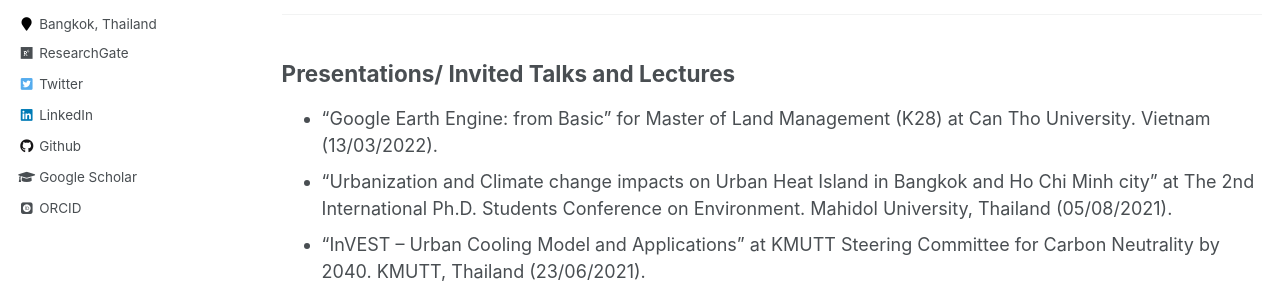
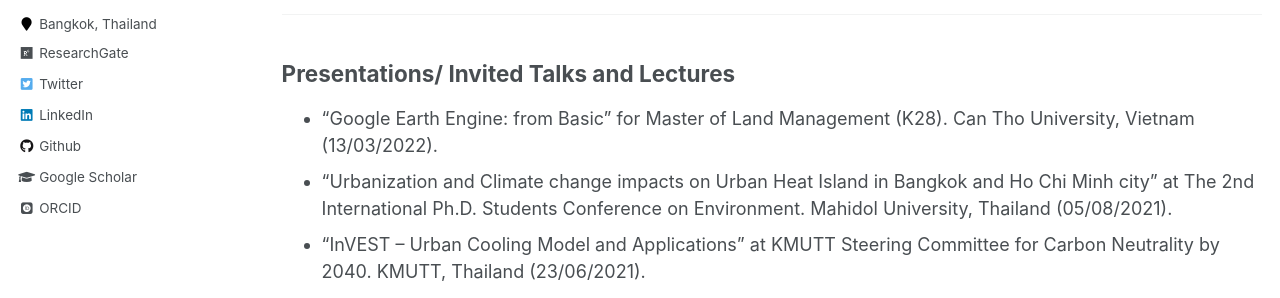
Before and after one commit to canng/oldsite, a Jekyll site: the page built from _pages/cv.md, in a window 1280 px wide and 900 px high, scrolled down 2746 px. Shown: the part 317-615 px from the top of the window. Built offline with Jekyll 4.4.1, drawn with Linux system fonts in a browser that asks for light colours; some web fonts are replaced; some of the changed text lies outside the part shown.

Commit message:
update info

```diff
--- a/_pages/cv.md
+++ b/_pages/cv.md
@@ -83,7 +83,7 @@ My full CV can be found out [here](/files/pdfs/Can.T.Nguyen_CV_2022.pdf).
  <hr>
 
 ## Presentations/ Invited Talks and Lectures
-* "Google Earth Engine: from Basic" for Master of Land Management (K28) at Can Tho University. Vietnam (13/03/2022).
+* "Google Earth Engine: from Basic" for Master of Land Management (K28). Can Tho University, Vietnam (13/03/2022).
 * “Urbanization and Climate change impacts on Urban Heat Island in Bangkok and Ho Chi Minh city” at The 2nd International Ph.D. Students Conference on Environment. Mahidol University, Thailand (05/08/2021).
 * “InVEST – Urban Cooling Model and Applications” at KMUTT Steering Committee for Carbon Neutrality by 2040. KMUTT, Thailand (23/06/2021).
 * “Mapping Cultural Ecosystem Services using Public Participatory Mapping” at training on Approaches to Evaluating Ecosystem Services. Can Tho University, Vietnam (18/06/2021).
```
Also changed, not shown: other parts of _pages/cv.md (+1 -1 lines).
